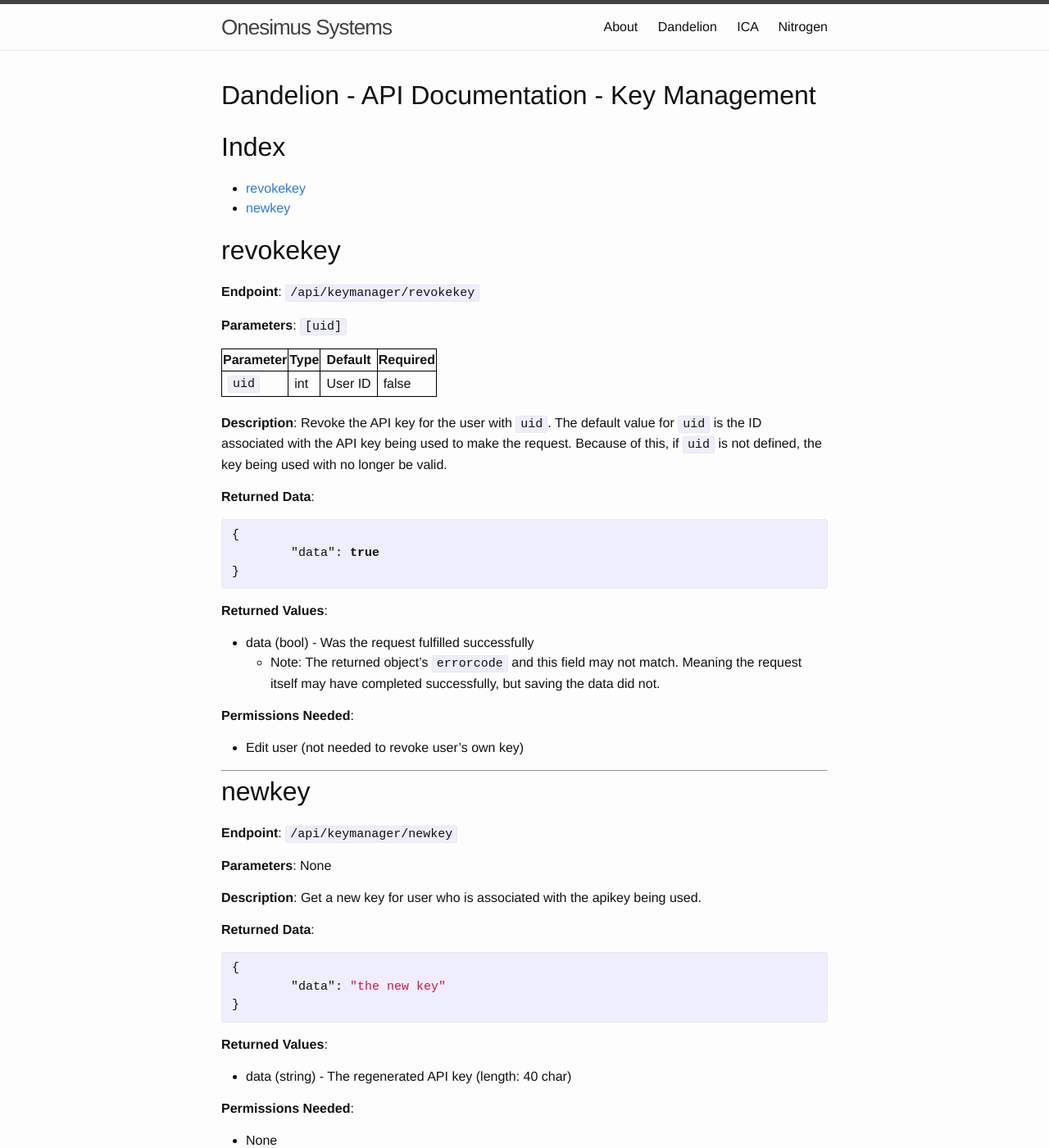
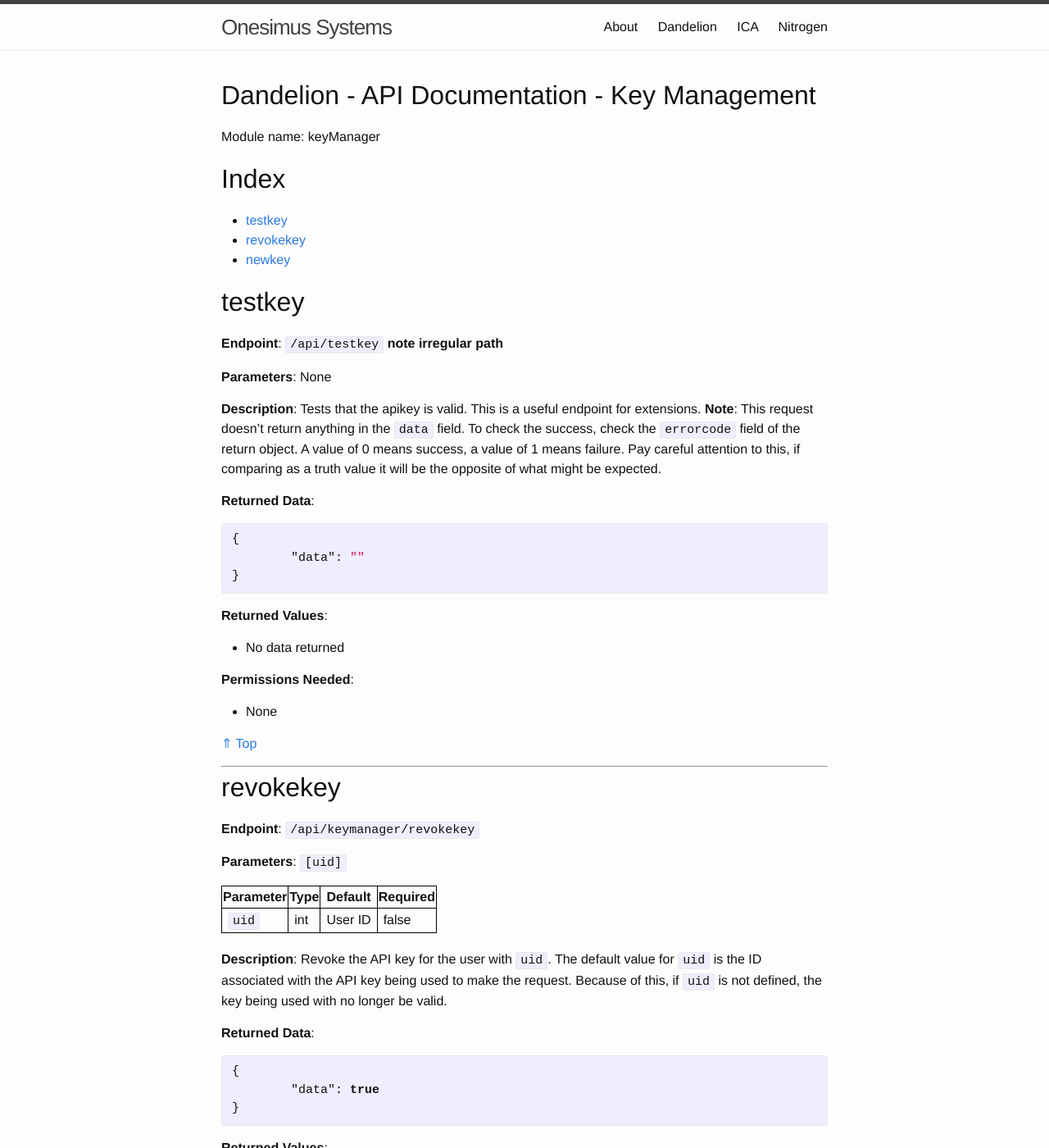
Before and after one commit to onesimus-systems/onesimus-systems.github.io, a Jekyll site: the page built from dandelion/api/key-mgnt.md, in a window 1280 px wide and 1400 px high. Shown: the whole window at 82% size. Built offline with Jekyll 4.4.1, drawn with Linux system fonts in a browser that asks for light colours.

Commit message:
Added docs for categories, user settings, and testkey

```diff
--- a/dandelion/api/key-mgnt.md
+++ b/dandelion/api/key-mgnt.md
@@ -7,11 +7,43 @@ permalink: /dandelion/api/key-mgnt/
 Dandelion - API Documentation - Key Management
 ----------------------------------------------
 
+Module name: keyManager
+
 Index
 -----
 
+- [testkey](#testkey)
 - [revokekey](#revokekey)
 - [newkey](#newkey)
+
+testkey
+-------
+
+**Endpoint**: `/api/testkey` **note irregular path**
+
+**Parameters**: None
+
+**Description**: Tests that the apikey is valid. This is a useful endpoint for extensions. **Note**: This request doesn't return anything in the `data` field. To check the success, check the `errorcode` field of the return object. A value of 0 means success, a value of 1 means failure. Pay careful attention to this, if comparing as a truth value it will be the opposite of what might be expected.
+
+**Returned Data**:
+
+{% highlight json %}
+{
+	"data": ""
+}
+{% endhighlight %}
+
+**Returned Values**:
+
+- No data returned
+
+**Permissions Needed**:
+
+- None
+
+[&#8657; Top](#index)
+
+* * * * *
 
 revokekey
 ---------
@@ -43,6 +75,8 @@ revokekey
 
 - Edit user (not needed to revoke user's own key)
 
+[&#8657; Top](#index)
+
 * * * * *
 
 newkey
@@ -70,6 +104,8 @@ newkey
 
 - None
 
+[&#8657; Top](#index)
+
 * * * * *
 
 [&#8656; API Documentation](/dandelion/api)
```
Also changed, not shown: dandelion/api/categories.md (added, +120 -0 lines), dandelion/api/logs.md (+12 -0 lines), dandelion/api/user-settings.md (added, +117 -0 lines).
